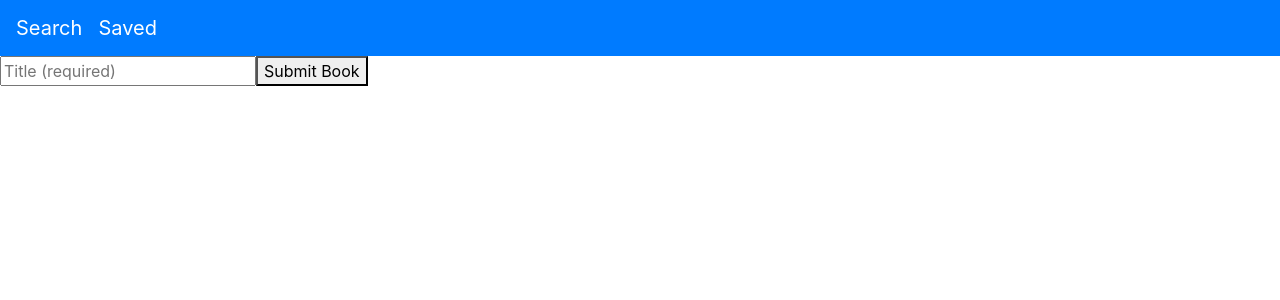
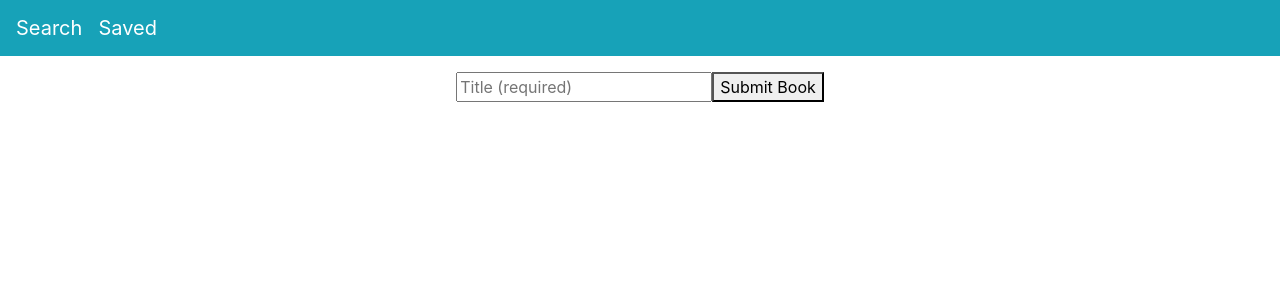
Before and after one commit to MarciaAdler/GoogleBooksSearch, a React (Create React App) app in the folder client/: page / in a window 1280 px wide. Shown: the top 300 px of the page. Built offline with nearby package versions, Linux system fonts and the light colour scheme.

Commit message:
added some styling

```diff
--- a/client/src/components/Nav.js
+++ b/client/src/components/Nav.js
@@ -2,7 +2,7 @@ import React from "react";
 
 export default function Nav() {
   return (
-    <nav className="navbar navbar-expand-lg navbar-dark bg-primary">
+    <nav className="navbar navbar-expand-lg navbar-dark bg-info">
       <a className="navbar-brand" href="/">
         Search
       </a>
--- a/client/src/pages/Search.js
+++ b/client/src/pages/Search.js
@@ -51,7 +51,7 @@ export default function Search() {
 
   return (
     <div>
-      <form>
+      <form className="d-flex justify-content-center mt-3">
         <input
           onChange={handleInputChange}
           name="title"
```
